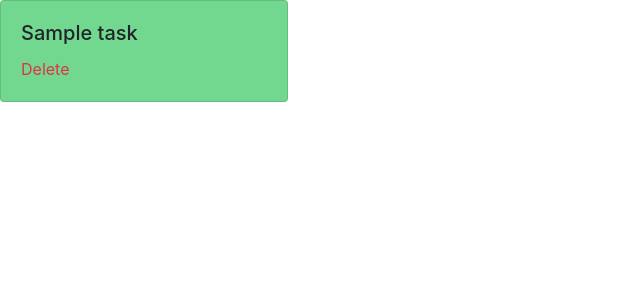
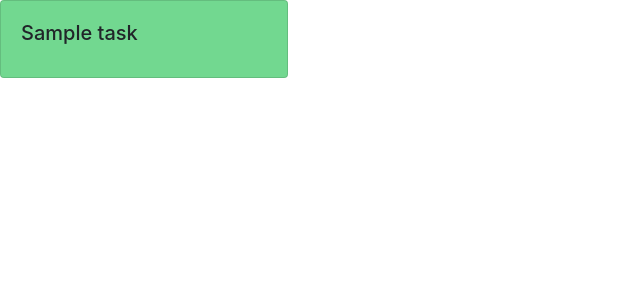
Before and after one commit to rohithmp2000/TODO, a Django app: page /app1/competed/ in a window 1280 px wide. Shown: the part 56-356 px from the top of the page, without its empty margins (0-640 px from the left). Run offline with Django 3.2, Linux system fonts and the light colour scheme; tables that the repository leaves empty hold one stand-in row (values such as "Sample post"); some libraries are stand-ins or nearby versions.

Commit message:
task completed

```diff
--- a/TODOapp1/templates/complete.html
+++ b/TODOapp1/templates/complete.html
@@ -4,7 +4,6 @@
   <div class="card" style="width: 18rem; background-color: rgb(114, 216, 144);">
     <div class="card-body ">
       <h5 class="card-title">{{ item }}</h5>
-      <a href="delete/{{ item.id }}" class="card-link text-danger">Delete</a>
     </div>
   </div>
   {% endfor %}
--- a/TODOapp1/templates/page1.html
+++ b/TODOapp1/templates/page1.html
@@ -35,6 +35,7 @@
   <!-- --------------- -->
   {% block content %}
   {% for item in data %}
+  <form>
   <div class="card" style="width: 18rem;">
     <div class="card-body">
       <h5 class="card-title">{{ item }}</h5>
@@ -42,6 +43,7 @@
       <a href="delete/{{ item.id }}" class="card-link text-danger">Delete</a>
     </div>
   </div>
+  </form>
   {% endfor %}
   {% endblock %}
 </body>
--- a/TODOapp1/templates/pending.html
+++ b/TODOapp1/templates/pending.html
@@ -4,7 +4,6 @@
   <div class="card" style="width: 18rem; background-color: rgb(195, 172, 172);">
     <div class="card-body ">
       <h5 class="card-title">{{ item }}</h5>
-      <a href="delete/{{ item.id }}" class="card-link text-danger">Delete</a>
     </div>
   </div>
   {% endfor %}
--- a/TODOapp1/templates/tasklist.html
+++ b/TODOapp1/templates/tasklist.html
@@ -1,14 +1,11 @@
 {% extends "page1.html" %}
+  <!-- --------------- -->
   {% block content %}
   {% for task in tasklist %}
-
   <h3>
     {{ task }}
   </h3>
-
-
   {% endfor %}
   {% endblock %}
-  <!-- --------------- -->
 </body>
 </html>
```
